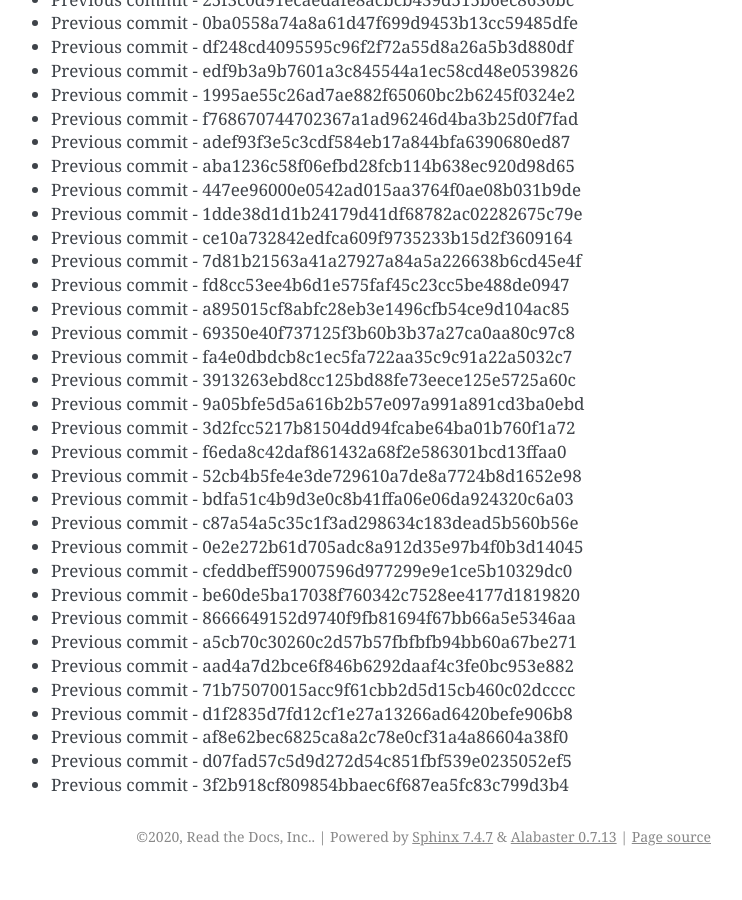
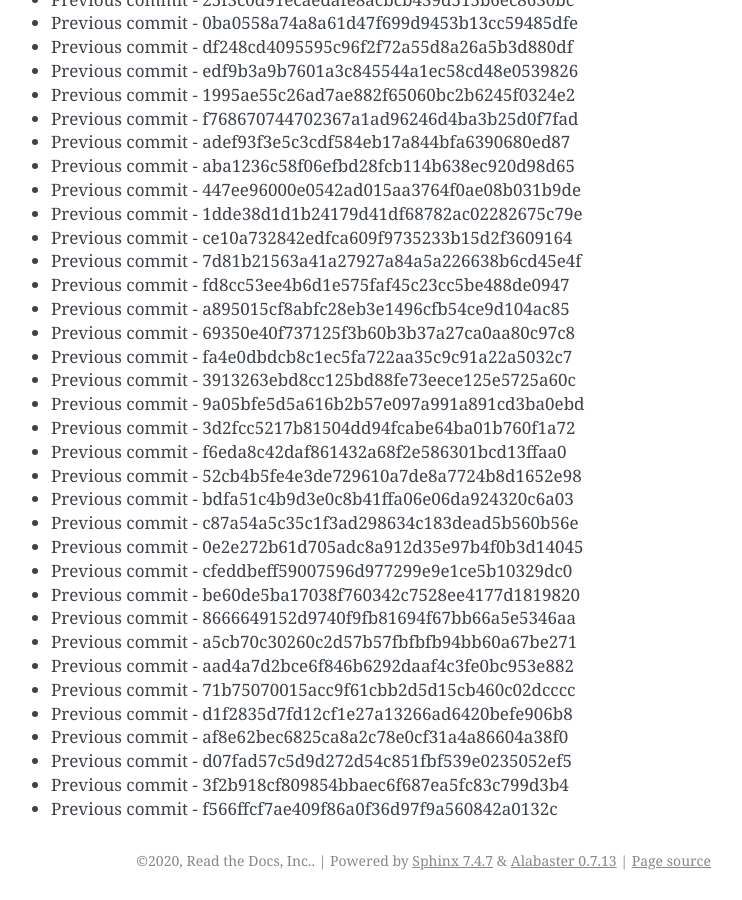
Before and after one commit to readthedocs/rtd-git-stresstest, a Sphinx documentation site: the page built from docs/updates.rst, in a window 1280 px wide and 900 px high, scrolled down 18099 px. Shown: the whole window, without its empty margins (399-1141 px from the left). Built offline with Sphinx 7.4.7, drawn with Linux system fonts in a browser that asks for light colours; before the commit the page ends 18975 px from its top, so only the background shows below that.

Commit message:
Generating commit from previous: f566ffcf7ae409f86a0f36d97f9a560842a0132c

```diff
--- a/docs/updates.rst
+++ b/docs/updates.rst
@@ -792,3 +792,4 @@ It can be tested for any performance characteristics.
 * Previous commit - af8e62bec6825ca8a2c78e0cf31a4a86604a38f0
 * Previous commit - d07fad57c5d9d272d54c851fbf539e0235052ef5
 * Previous commit - 3f2b918cf809854bbaec6f687ea5fc83c799d3b4
+* Previous commit - f566ffcf7ae409f86a0f36d97f9a560842a0132c
```
